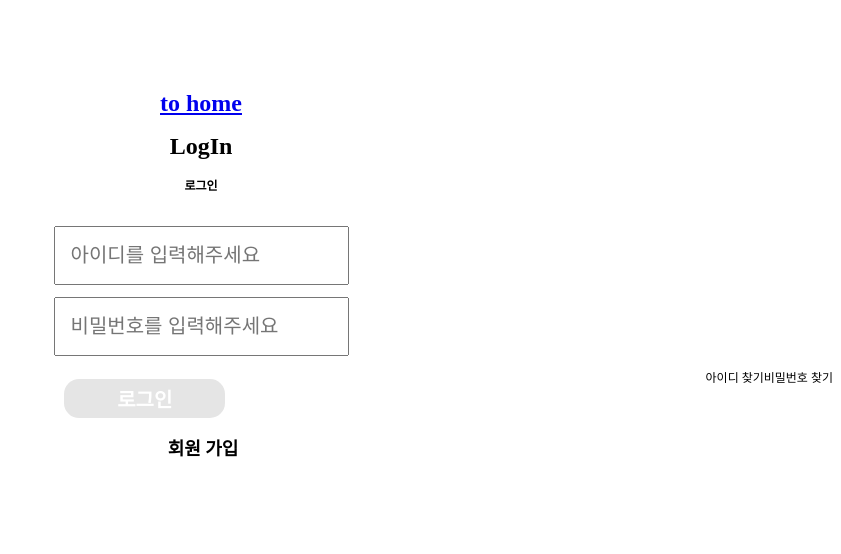
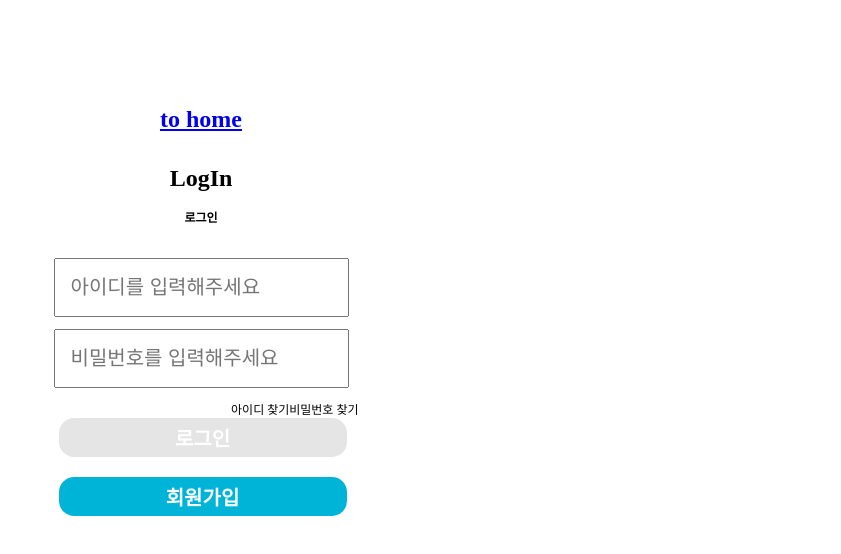
Before and after one commit to How-much-do-you-need/how-much, a React (Create React App) app in the folder front/: page /login in a window 1280 px wide. Shown: the top 554 px of the page, without its empty margins (439-1280 px from the left). Built offline with nearby package versions, Linux system fonts and the light colour scheme.

Commit message:
login ui 수정

```diff
--- a/front/src/component/LogIn.jsx
+++ b/front/src/component/LogIn.jsx
@@ -2,13 +2,22 @@ import React, { useEffect } from "react";
 import { useSelector, useDispatch } from "react-redux";
 import { Link, useNavigate } from "react-router-dom";
 import styled from "styled-components";
-import { isValidEmail, isValidPassword, setEmailMessage, setPasswordMessage, loginEmail, loginPassword, checkLoginStatus } from "../modules/actions";
-
+import {
+  isValidEmail,
+  isValidPassword,
+  setEmailMessage,
+  setPasswordMessage,
+  loginEmail,
+  loginPassword,
+  checkLoginStatus,
+} from "../modules/actions";
 
 export default function LogIn(props) {
-  const { email, password } = useSelector(state => state.loginData);
-  const { isEmail, isPassword } = useSelector(state => state.isLoginValid);
-  const { emailMessage, passwordMessage } = useSelector(state => state.loginMsg);
+  const { email, password } = useSelector((state) => state.loginData);
+  const { isEmail, isPassword } = useSelector((state) => state.isLoginValid);
+  const { emailMessage, passwordMessage } = useSelector(
+    (state) => state.loginMsg
+  );
 
   const dispatch = useDispatch();
   const navigate = useNavigate();
@@ -17,53 +26,61 @@ export default function LogIn(props) {
     dispatch(loginEmail(typedEmail));
     dispatch(isValidEmail(true));
     dispatch(setEmailMessage("멋진 이메일이네요!"));
-  }
+  };
   const dispatchEmailIsNotValid = () => {
     dispatch(isValidEmail(false));
     dispatch(setEmailMessage("이메일 형식에 맞춰 입력해주세요."));
-  }
+  };
 
   const dispatchPasswordIsValid = (typedPassword) => {
-    dispatch(loginPassword(typedPassword))
+    dispatch(loginPassword(typedPassword));
     dispatch(isValidPassword(true));
     dispatch(setPasswordMessage("완벽해요!"));
-  }
+  };
 
   const dispatchPasswordIsNotValid = () => {
     dispatch(isValidPassword(false));
-    dispatch(setPasswordMessage("비밀번호는 숫자와 문자를 사용해 4~12자리를 입력해주세요."));
-  }
+    dispatch(
+      setPasswordMessage(
+        "비밀번호는 숫자와 문자를 사용해 4~12자리를 입력해주세요."
+      )
+    );
+  };
 
   // 이메일을 입력받을 때 값을 받아서 수행
   const onChangeAboutEmail = (event) => {
     const typedEmail = event.target.value;
-    isEmailAvailable(typedEmail) ? dispatchEmailIsValid(typedEmail) : dispatchEmailIsNotValid();
+    isEmailAvailable(typedEmail)
+      ? dispatchEmailIsValid(typedEmail)
+      : dispatchEmailIsNotValid();
   };
 
   // 이메일 유효성을 검사
   const isEmailAvailable = (typedEmail) => {
     // 정규식을 활용.
     const expText = /^[A-Za-z0-9_\.\-]+@[A-Za-z0-9\-]+\.[A-Za-z0-9\-]+/;
-    return expText.test(typedEmail)
-  }
+    return expText.test(typedEmail);
+  };
 
   // 비밀번호 입력받을 때 값을 받아서 수행
   const onChagneAboutPassword = (event) => {
     const typedPassword = event.target.value;
-    isPasswordAvailable(typedPassword) ? dispatchPasswordIsValid(typedPassword) : dispatchPasswordIsNotValid();
+    isPasswordAvailable(typedPassword)
+      ? dispatchPasswordIsValid(typedPassword)
+      : dispatchPasswordIsNotValid();
   };
 
   // 비밀번호 유효성 검사
   const isPasswordAvailable = (typedPassword) => {
     // 정규식 이용
     const passwordExp = /^[a-zA-z0-9]{4,12}$/;
-    return passwordExp.test(typedPassword)
-  }
+    return passwordExp.test(typedPassword);
+  };
 
   // 이메일과 비밀번호가 모두 유효할때 버튼을 활성화
   const btnDisabled = () => {
     return !(isEmail && isPassword);
-  }
+  };
 
   // form이 제출되었을 때 실행
   const formSubmitHandler = (event) => {
@@ -71,10 +88,10 @@ export default function LogIn(props) {
     dispatch(checkLoginStatus(true));
     // sessionStorage.setItem("loginStatus", true);
     // const sesstionSttus = sessionStorage.getItem("loginStatus");
-    navigate('/');
+    navigate("/");
     // console.log(`입력한 아이디: ${email}`);
     // console.log(`입력한 비밀번호: ${password}`);
-  }
+  };
 
   return (
     <LogMain>
@@ -86,12 +103,22 @@ export default function LogIn(props) {
         <LogMent>로그인</LogMent>
         <InputIp>
           <InputDivId>
-            <InputPId type="text" onChange={onChangeAboutEmail} placeholder="아이디를 입력해주세요" />
-            <p style={{color: isEmail ? "green" : "red"}}>{emailMessage}</p>
+            <InputPId
+              type="text"
+              onChange={onChangeAboutEmail}
+              placeholder="아이디를 입력해주세요"
+            />
+            <p style={{ color: isEmail ? "green" : "red" }}>{emailMessage}</p>
           </InputDivId>
           <InputDivPw>
-            <InputPPW type="password" onChange={onChagneAboutPassword} placeholder="비밀번호를 입력해주세요" />
-            <p style={{color: isPassword ? "green" : "red"}}>{passwordMessage}</p>
+            <InputPPW
+              type="password"
+              onChange={onChagneAboutPassword}
+              placeholder="비밀번호를 입력해주세요"
+            />
+            <p style={{ color: isPassword ? "green" : "red" }}>
+              {passwordMessage}
+            </p>
           </InputDivPw>
         </InputIp>
 
@@ -101,10 +128,24 @@ export default function LogIn(props) {
         </Find>
 
         <LogInB>
-          <LoginBtn isEmail={isEmail} isPassword={isPassword} disabled= {btnDisabled()}> 로그인 </LoginBtn>
+          <LoginBtn
+            isEmail={isEmail}
+            isPassword={isPassword}
+            disabled={btnDisabled()}
+          >
+            {" "}
+            로그인{" "}
+          </LoginBtn>
         </LogInB>
-
-        <SignIn>회원 가입</SignIn>
+        <LogInB>
+          <SignIn
+            onClick={() => {
+              navigate("/register");
+            }}
+          >
+            회원가입
+          </SignIn>
+        </LogInB>
       </form>
     </LogMain>
   );
@@ -123,6 +164,8 @@ const LogMain = styled.div`
   width: 100%;
   align-items: center;
   font-size: 12px;
+  display: flex;
+  flex-direction: column;
 `;
 const InputIp = styled.div`
   margin-top: 30px;
@@ -167,23 +210,26 @@ const LogInB = styled.div`
   border-radius: 10px;
   left: 10px;
 `;
-const SignIn = styled.div`
-  padding: 0 11px 1px 15px;
-  height: 54px;
-  font-size: 20px;
-  font-weight: 400;
-  font-size: 18px;
-  font-weight: 700;
-  border-radius: 10px;
-`;
 
-const LoginBtn = styled.button`
-  width: 13%;
+const SignIn = styled.button`
+  width: 100%;
   border: none;
   border-radius: 15px;
   font-size: 20px;
   padding: 5px 15px;
-  background-color: ${(props) => (props.isEmail && props.isPassword) ?  "#00b4d8" : "#e5e5e5"};
+  background-color: #00b4d8;
   color: white;
   font-weight: bold;
 `;
+
+const LoginBtn = styled.button`
+  width: 100%;
+  border: none;
+  border-radius: 15px;
+  font-size: 20px;
+  padding: 5px 15px;
+  background-color: ${(props) =>
+    props.isEmail && props.isPassword ? "#00b4d8" : "#e5e5e5"};
+  color: white;
+  font-weight: bold;
+`;
--- a/front/src/component/Main.jsx
+++ b/front/src/component/Main.jsx
@@ -73,15 +73,6 @@ export default function Main() {
 
   useEffect(() => {
     console.log("교신중");
-    // axios
-    //   .post("/auth/idCheck", null, {params: {id: "wintermingu"}})
-    //   .then(function (response) {
-    //     console.log(response);
-    //     setfirst(`[성공]`);
-    //   })
-    //   .catch(function (error) {
-    //     console.log(error + "에러");
-    //   });
     axios
       .post("/auth/idCheck", "aksdlskdf")
       .then(function (response) {
@@ -91,8 +82,6 @@ export default function Main() {
       .catch(function (error) {
         console.log(error + "에러");
       });
-
-
   }, []);
   return (
     <>
@@ -100,6 +89,9 @@ export default function Main() {
         <MainLogo>얼마면 돼</MainLogo>
         <Link to="/login">
           <h1>to log in</h1>
+        </Link>
+        <Link to="/register">
+          <h1>to register</h1>
         </Link>
       </MainNav>
       <MainDiv>
```
